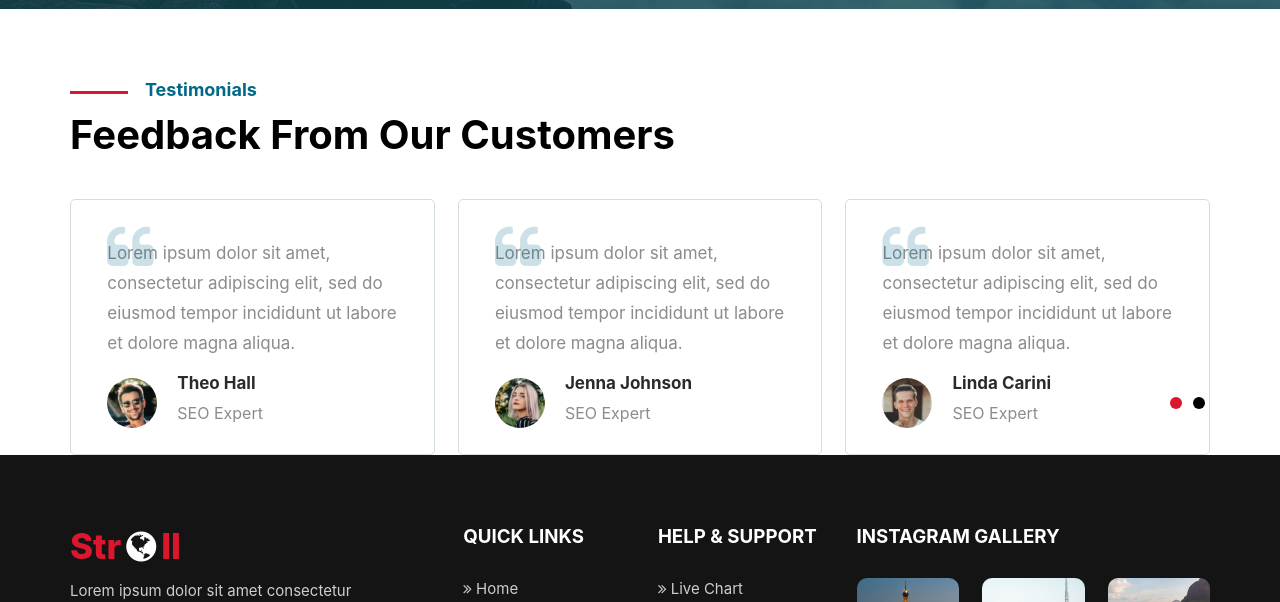
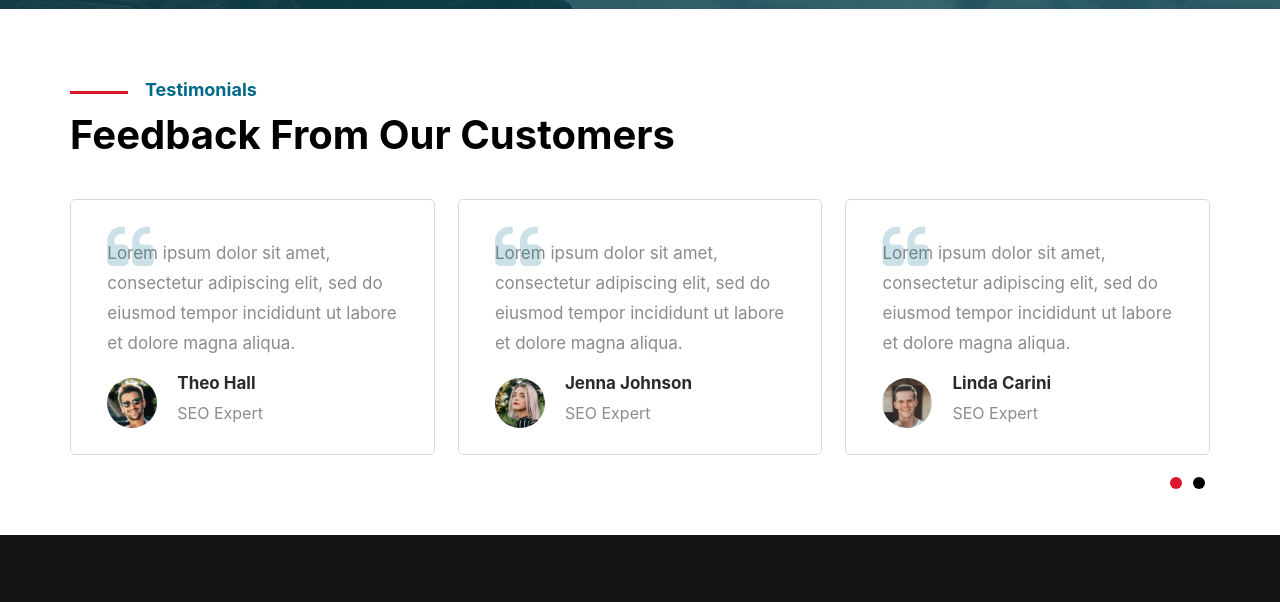
Before and after one commit to DanhNT99/stroll-web, a plain HTML site: page HTML/index.html in a window 1280 px wide. Shown: the part 3947-4549 px from the top of the page. Drawn offline with nearby package versions, Linux system fonts and the light colour scheme.

Commit message:
edit index.html and main.css the member

```diff
--- a/CSS/main.css
+++ b/CSS/main.css
@@ -548,6 +548,9 @@ a {
 }
 
 /* -----------menber----------- */
+.container-member {
+    padding-bottom: 80px;
+}
 .layout-menber {
     margin-top: 40px;
     display: flex;
--- a/HTML/index.html
+++ b/HTML/index.html
@@ -285,8 +285,8 @@
             </div>
         </div>
     </section>
-    <section class="meber">
-        <div class="container-main">
+    <section class="member">
+        <div class="container-main container-member">
             <p class="title-text-small">Testimonials</p>
             <h3 class="title-text-big">Feedback From Our Customers</h3>
             <div class="slider-menber">
```
